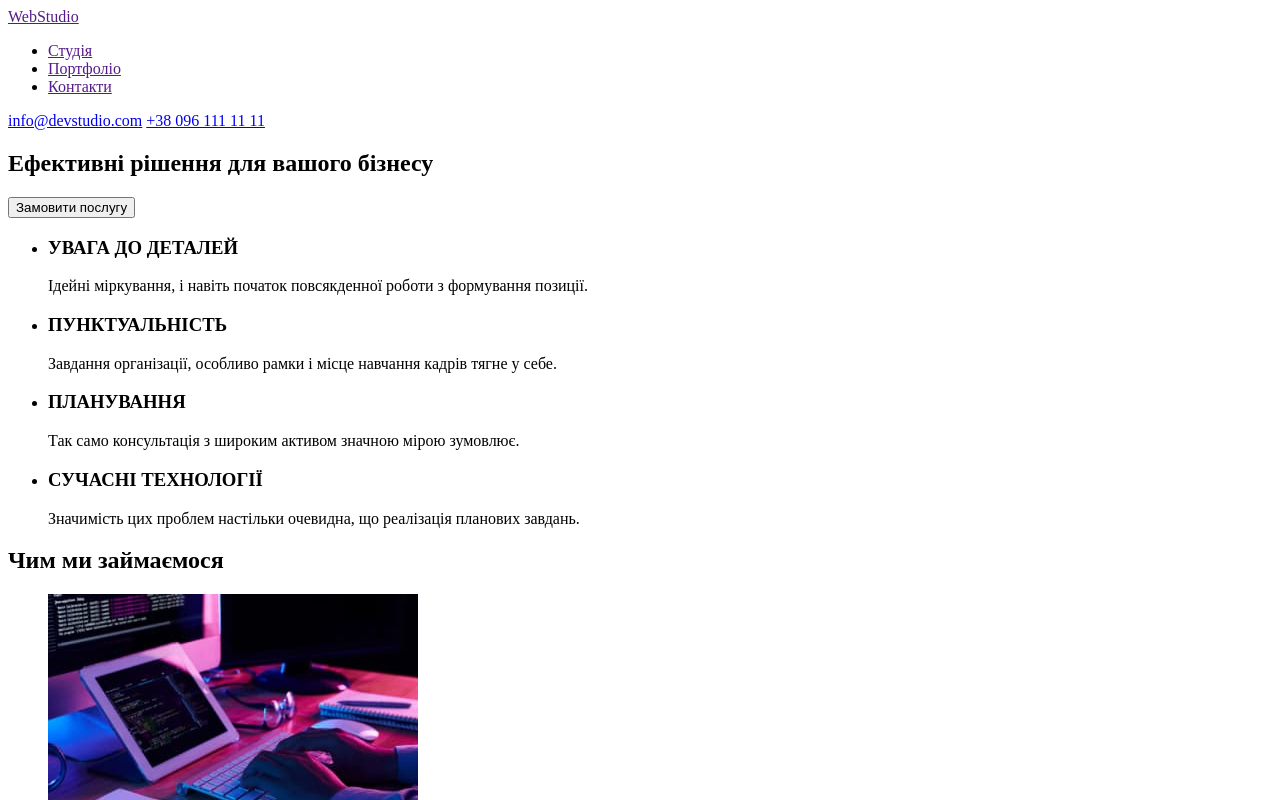
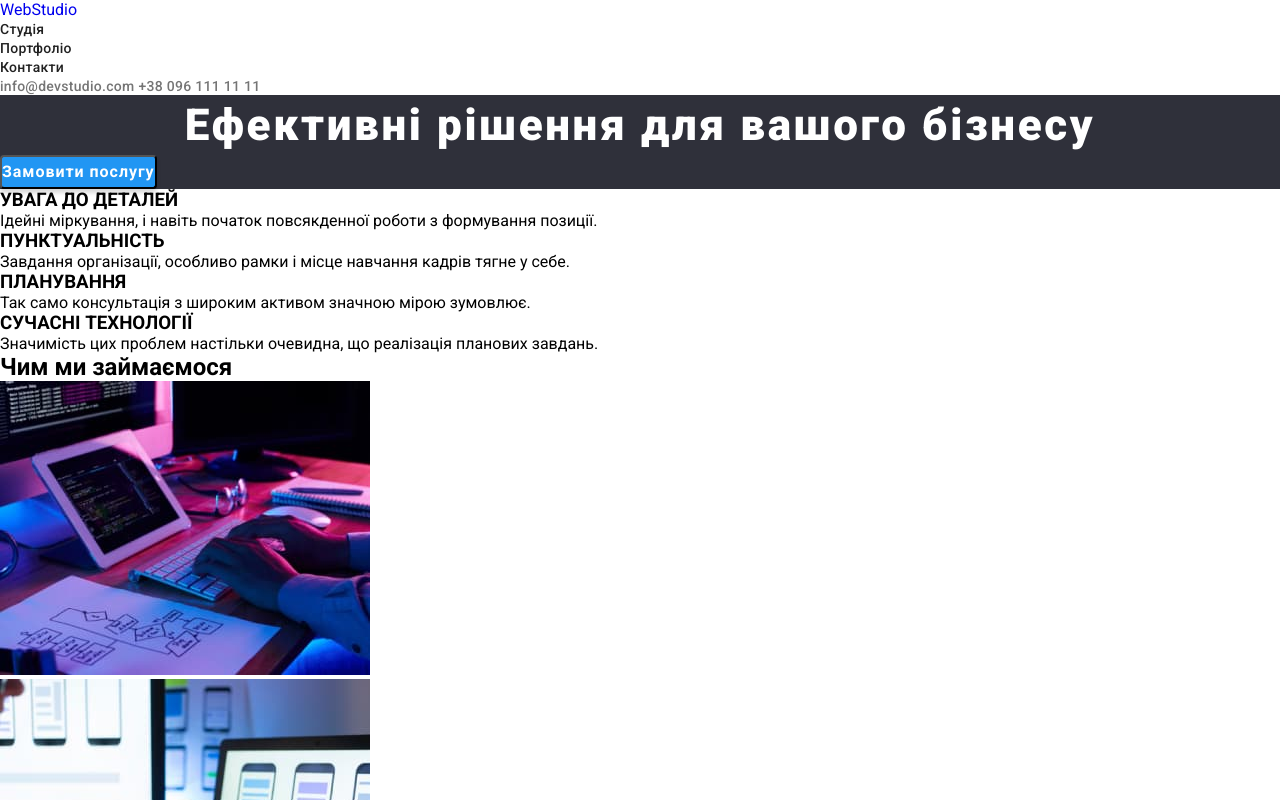
Before and after one commit to Yuraro/goit-markup-hw-02-2, a plain HTML site: page index.html in a window 1280 px wide. Shown: the top 800 px of the page. Drawn offline with Linux system fonts and the light colour scheme.

Commit message:
Saturday

```diff
--- a/css/styles.css
+++ b/css/styles.css
@@ -0,0 +1,71 @@
+*{
+    margin: 0%;
+    padding: 0%;
+}
+body{
+    font-family: 'Roboto', sans-serif;
+}
+.link {
+    text-decoration: none;
+}
+
+
+.header {}
+
+.header-logo {}
+
+.header-nav {
+    list-style: none;
+}
+
+.header-nav-link {
+    font-weight: 500;
+    font-size: 14px;
+    line-height: 1,1428px;
+    letter-spacing: 0.02em;
+    color: #212121;
+    text-decoration: none;
+}
+.header-nav-link:hover,
+.header-nav-link:focus{
+    color: #2196F3;
+}
+.header-nav-contact {
+    font-weight: 500;
+    font-size: 14px;
+    line-height: 1,1428px;
+    letter-spacing: 0.02em;
+    color: #757575;
+}
+.header-nav-contact:hover,
+.header-nav-contact:focus {
+color: #2196F3;
+}
+
+
+.hero {
+    background: #2F303A;
+}
+.hero-title {
+    font-weight: 900;
+    font-size: 44px;
+    line-height: 60px;
+    text-align: center;
+    letter-spacing: 0.06em;
+    color: #FFFFFF;
+}
+.hero-btn {
+    font-family: inherit;
+    font-weight: 700;
+    font-size: 16px;
+    line-height: 30px;
+    display: flex;
+    align-items: center;
+    text-align: center;
+    letter-spacing: 0.06em;
+    color: #FFFFFF;
+    background: #2196F3;
+    box-shadow: 0px 4px 4px rgba(0, 0, 0, 0.15);
+    border-radius: 4px;
+    cursor: pointer;
+}
--- a/index.html
+++ b/index.html
@@ -4,29 +4,32 @@
     <meta charset="UTF-8">
     <meta http-equiv="X-UA-Compatible" content="IE=edge">
     <meta name="viewport" content="width=device-width, initial-scale=1.0">
+    <title>Home</title>
+    <link rel="preconnect" href="https://fonts.googleapis.com">
+    <link rel="preconnect" href="https://fonts.gstatic.com" crossorigin>
+    <link href="https://fonts.googleapis.com/css2?family=Raleway:wght@700&family=Roboto:wght@400;500;700;900&display=swap" rel="stylesheet">
     <link rel="stylesheet" href="./css/styles.css">
-    <title>Document</title>
 </head>
 <body>
-    <header>
-        <a href="">
+    <header class="header">
+        <a href="#" class="header-logo link">
         WebStudio
         </a>
         <nav>
-        <ul>
-            <li><a href="">Студія</a></li>
-            <li><a href="">Портфоліо</a></li>
-            <li><a href="">Контакти</a></li>
+        <ul class="header-nav">
+            <li><a href="#"class="header-nav-link link">Студія</a></li>
+            <li><a href="./portfolio.html"class="header-nav-link link">Портфоліо</a></li>
+            <li><a href="#"class="header-nav-link link">Контакти</a></li>
         </ul>
-        <a href="mailto:info@devstudio.com">info@devstudio.com</a>
-        <a href="tel:+380961111111">+38 096 111 11 11</a>
+        <a class="header-nav-contact link" href="mailto:info@devstudio.com">info@devstudio.com</a>
+        <a class="header-nav-contact link" href="tel:+380961111111">+38 096 111 11 11</a>
         </nav>
     </header>
 
     <main>
-        <section>
-            <h1>Ефективні рішення для вашого бізнесу</h1>
-            <button type="button">Замовити послугу</button>
+        <section class="hero">
+            <h1 class="hero-title">Ефективні рішення для вашого бізнесу</h1>
+            <button type="button" class="hero-btn">Замовити послугу</button>
         </section>
 
         <section>
@@ -63,29 +66,26 @@
             <h2>Наша команда</h2>
             <ul>
                 <li>
-                    <img src="./images/team1.jpg" alt="Product Designer" width="270" height="260">
+                    <img src="./images/team1.jpg" alt="Ігор Дем'яненко" width="270" height="260">
                     <h3>Ігор Дем'яненко</h3>
                     <p>Product Designer</p>
                 </li>
                 <li>
-                    <img src="./images/team2.jpg" alt="Frontend Developer" width="270" height="260">
+                    <img src="./images/team2.jpg" alt="Ольга Рєпіна" width="270" height="260">
                     <h3>Ольга Рєпіна</h3>
                     <p>Frontend Developer</p>
                 </li>
                 <li>
-                    <img src="./images/team3.jpg" alt="Marketing" width="270" height="260">
+                    <img src="./images/team3.jpg" alt="Микола Тарасов" width="270" height="260">
                     <h3>Микола Тарасов</h3>
                     <p>Marketing</p>
                 </li>
                 <li>
-                    <img src="./images/team4.jpg" alt="UI Designer" width="270" height="260">
+                    <img src="./images/team4.jpg" alt="Михайло Єрмаков" width="270" height="260">
                     <h3>Михайло Єрмаков</h3>
                     <p>UI Designer</p>
                 </li>
             </ul>
-        </section>
-        <section>
-            <h3>видалити</h3>
         </section>
     </main>
 
```
Also changed, not shown: portfolio.html (added, +109 -0 lines), images/img1.jpg (added), images/img2.jpg (added), images/img3.jpg (added), images/img4.jpg (added), images/img5.jpg (added), images/img6.jpg (added), images/img7.jpg (added), images/img8.jpg (added), images/img9.jpg (added), 1 other file.
